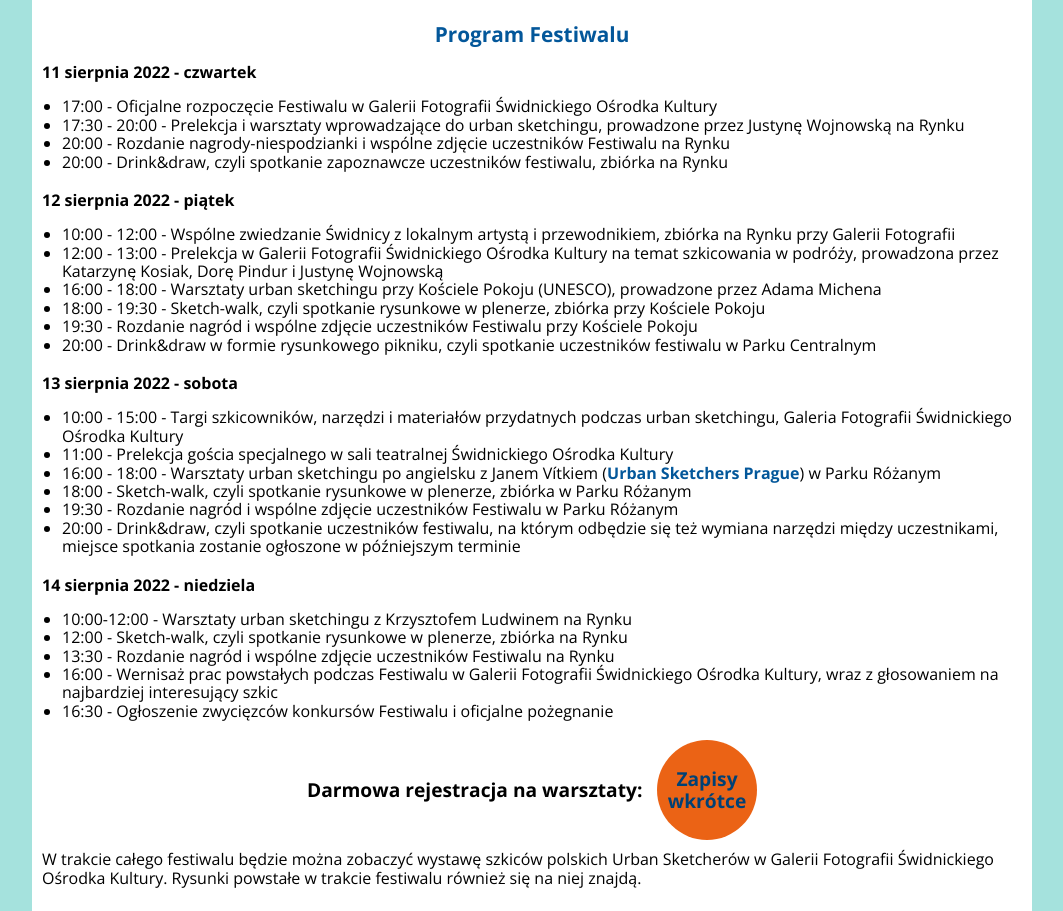
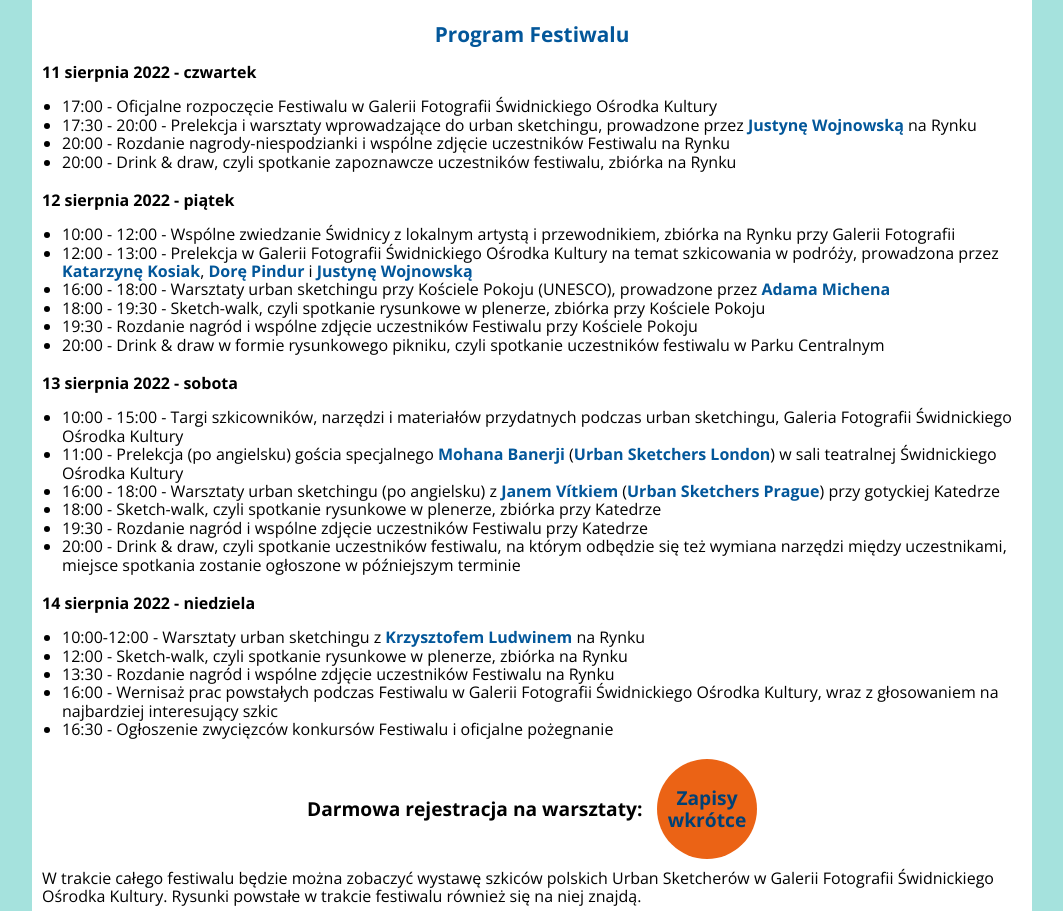
Before and after one commit to dorotapindur/uskpoland, a plain HTML site: page index.html in a window 1280 px wide. Shown: the part 892-1803 px from the top of the page, without its empty margins (108-1171 px from the left). Drawn offline with nearby package versions, Linux system fonts and the light colour scheme.

Commit message:
add insta links to instructors' names, change to Cathedral

```diff
--- a/index.html
+++ b/index.html
@@ -41,31 +41,31 @@
             <p class="section__text--date">11 sierpnia 2022 - czwartek</p>
             <ul class="program-list">
                 <li class="program-list__item">17:00 - Oficjalne rozpoczęcie Festiwalu w Galerii Fotografii Świdnickiego Ośrodka Kultury</li>
-                <li class="program-list__item">17:30 - 20:00 - Prelekcja i warsztaty wprowadzające do urban sketchingu, prowadzone przez Justynę Wojnowską na Rynku</li>
+                <li class="program-list__item">17:30 - 20:00 - Prelekcja i warsztaty wprowadzające do urban sketchingu, prowadzone przez <a class="link" href="https://www.instagram.com/wojnowskajustyna/" rel="noopener noreferrer" target=_blank>Justynę Wojnowską</a> na Rynku</li>
                 <li class="program-list__item">20:00 - Rozdanie nagrody-niespodzianki i wspólne zdjęcie uczestników Festiwalu na Rynku</li>
-                <li class="program-list__item">20:00 - Drink&draw, czyli spotkanie zapoznawcze uczestników festiwalu, zbiórka na Rynku</li>
+                <li class="program-list__item">20:00 - <span lang="en">Drink & draw</span>, czyli spotkanie zapoznawcze uczestników festiwalu, zbiórka na Rynku</li>
             </ul>
             <p class="section__text--date">12 sierpnia 2022 - piątek</p>
             <ul class="program-list">
                 <li class="program-list__item">10:00 - 12:00 - Wspólne zwiedzanie Świdnicy z lokalnym artystą i przewodnikiem, zbiórka na Rynku przy Galerii Fotografii</li>
-                <li class="program-list__item">12:00 - 13:00 - Prelekcja w Galerii Fotografii Świdnickiego Ośrodka Kultury na temat szkicowania w podróży, prowadzona przez Katarzynę Kosiak, Dorę Pindur i Justynę Wojnowską</li>
-                <li class="program-list__item">16:00 - 18:00 - Warsztaty urban sketchingu przy Kościele Pokoju (UNESCO), prowadzone przez Adama Michena</li>
+                <li class="program-list__item">12:00 - 13:00 - Prelekcja w Galerii Fotografii Świdnickiego Ośrodka Kultury na temat szkicowania w podróży, prowadzona przez <a class="link" href="https://www.instagram.com/catherine_pl_art/" rel="noopener noreferrer" target=_blank>Katarzynę Kosiak</a>, <a class="link" href="https://www.instagram.com/dora_sketcher/" rel="noopener noreferrer" target=_blank>Dorę Pindur</a> i <a class="link" href="https://www.instagram.com/wojnowskajustyna/" rel="noopener noreferrer" target=_blank>Justynę Wojnowską</a></li>
+                <li class="program-list__item">16:00 - 18:00 - Warsztaty urban sketchingu przy Kościele Pokoju (UNESCO), prowadzone przez <a class="link" href="https://www.instagram.com/adam_michen/" rel="noopener noreferrer" target=_blank>Adama Michena</a></li>
                 <li class="program-list__item">18:00 - 19:30 - Sketch-walk, czyli spotkanie rysunkowe w plenerze, zbiórka przy Kościele Pokoju</li>
                 <li class="program-list__item">19:30 - Rozdanie nagród i wspólne zdjęcie uczestników Festiwalu przy Kościele Pokoju</li>
-                <li class="program-list__item">20:00 - Drink&draw w formie rysunkowego pikniku, czyli spotkanie uczestników festiwalu w Parku Centralnym</li>
+                <li class="program-list__item">20:00 - <span lang="en">Drink & draw</span> w formie rysunkowego pikniku, czyli spotkanie uczestników festiwalu w Parku Centralnym</li>
             </ul>
             <p class="section__text--date">13 sierpnia 2022 - sobota</p>
             <ul class="program-list">
                 <li class="program-list__item">10:00 - 15:00 - Targi szkicowników, narzędzi i materiałów przydatnych podczas urban sketchingu, Galeria Fotografii Świdnickiego Ośrodka Kultury</li>
-                <li class="program-list__item">11:00 - Prelekcja gościa specjalnego w sali teatralnej Świdnickiego Ośrodka Kultury</li>
-                <li class="program-list__item">16:00 - 18:00 - Warsztaty urban sketchingu po angielsku z Janem Vítkiem (<a class="link" href="https://www.facebook.com/groups/1743890092505978" rel="noopener noreferrer" target=_blank lang="en">Urban Sketchers Prague</a>) w Parku Różanym</li>
-                <li class="program-list__item">18:00 - Sketch-walk, czyli spotkanie rysunkowe w plenerze, zbiórka w Parku Różanym</li>
-                <li class="program-list__item">19:30 - Rozdanie nagród i wspólne zdjęcie uczestników Festiwalu w Parku Różanym</li>
-                <li class="program-list__item">20:00 - Drink&draw, czyli spotkanie uczestników festiwalu, na którym odbędzie się też wymiana narzędzi między uczestnikami, miejsce spotkania zostanie ogłoszone w późniejszym terminie</li>
+                <li class="program-list__item">11:00 - Prelekcja (po angielsku) gościa specjalnego <a class="link" href="https://www.instagram.com/mohanbanerji/" rel="noopener noreferrer" target=_blank lang="en">Mohana Banerji</a> (<a class="link" href="https://www.facebook.com/groups/USKLondon" rel="noopener noreferrer" target=_blank lang="en">Urban Sketchers London</a>) w sali teatralnej Świdnickiego Ośrodka Kultury</li>
+                <li class="program-list__item">16:00 - 18:00 - Warsztaty urban sketchingu (po angielsku) z <a class="link" href="https://www.instagram.com/janvitek.art/" rel="noopener noreferrer" target=_blank>Janem Vítkiem</a> (<a class="link" href="https://www.facebook.com/groups/1743890092505978" rel="noopener noreferrer" target=_blank lang="en">Urban Sketchers Prague</a>) przy gotyckiej Katedrze </li>
+                <li class="program-list__item">18:00 - Sketch-walk, czyli spotkanie rysunkowe w plenerze, zbiórka przy Katedrze</li>
+                <li class="program-list__item">19:30 - Rozdanie nagród i wspólne zdjęcie uczestników Festiwalu przy Katedrze</li>
+                <li class="program-list__item">20:00 - <span lang="en">Drink & draw</span>, czyli spotkanie uczestników festiwalu, na którym odbędzie się też wymiana narzędzi między uczestnikami, miejsce spotkania zostanie ogłoszone w późniejszym terminie</li>
             </ul>
             <p class="section__text--date">14 sierpnia 2022 - niedziela</p>
             <ul class="program-list">
-                <li class="program-list__item">10:00-12:00 - Warsztaty urban sketchingu z Krzysztofem Ludwinem na Rynku</li>
+                <li class="program-list__item">10:00-12:00 - Warsztaty urban sketchingu z <a class="link" href="https://www.instagram.com/kristof_ludwin/" rel="noopener noreferrer" target=_blank>Krzysztofem Ludwinem</a> na Rynku</li>
                 <li class="program-list__item">12:00 - Sketch-walk, czyli spotkanie rysunkowe w plenerze, zbiórka na Rynku</li>
                 <li class="program-list__item">13:30 - Rozdanie nagród i wspólne zdjęcie uczestników Festiwalu na Rynku</li>
                 <li class="program-list__item">16:00 - Wernisaż prac powstałych podczas Festiwalu w Galerii Fotografii Świdnickiego Ośrodka Kultury, wraz z głosowaniem na najbardziej interesujący szkic</li>
```
Also changed, not shown: english.html (+11 -11 lines).
